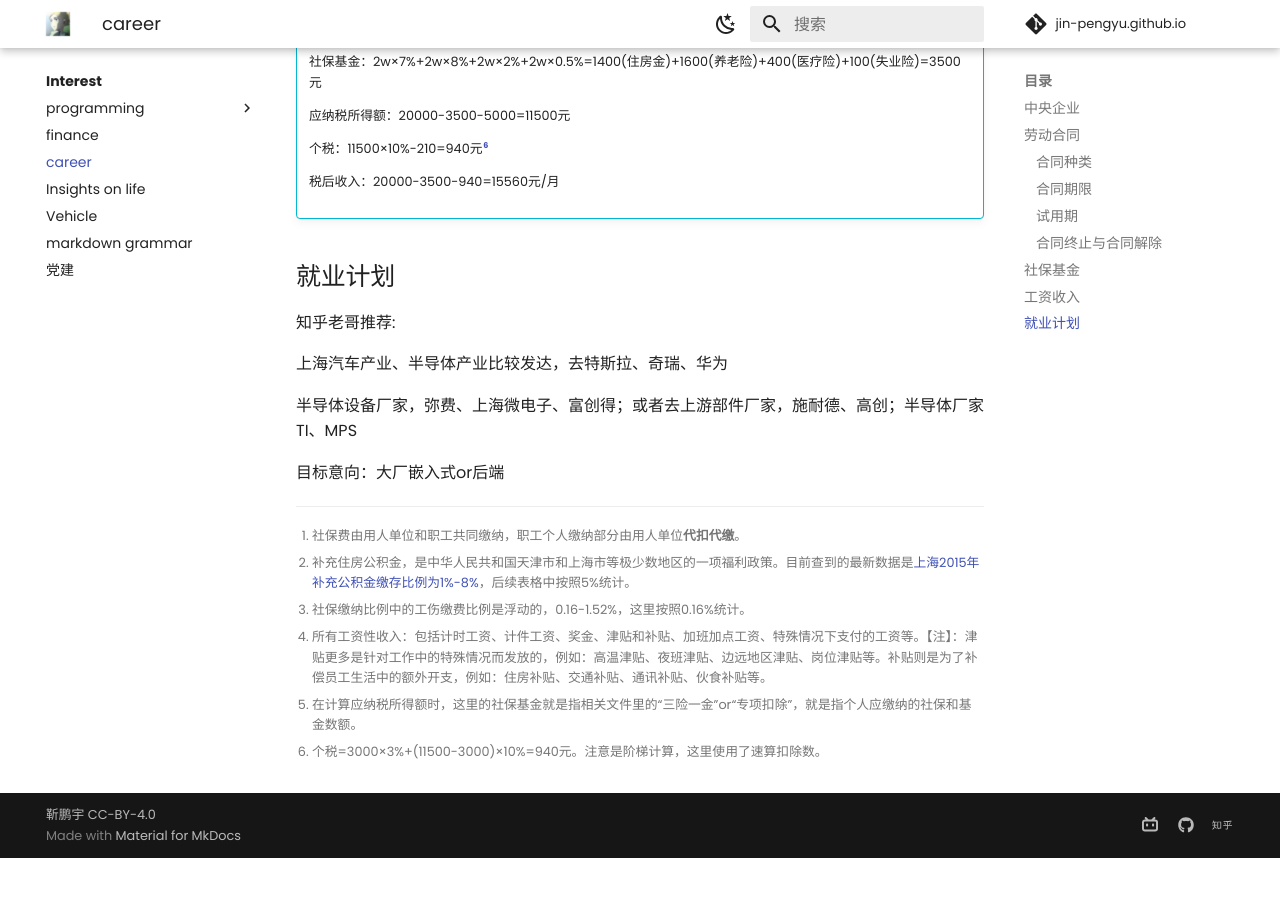
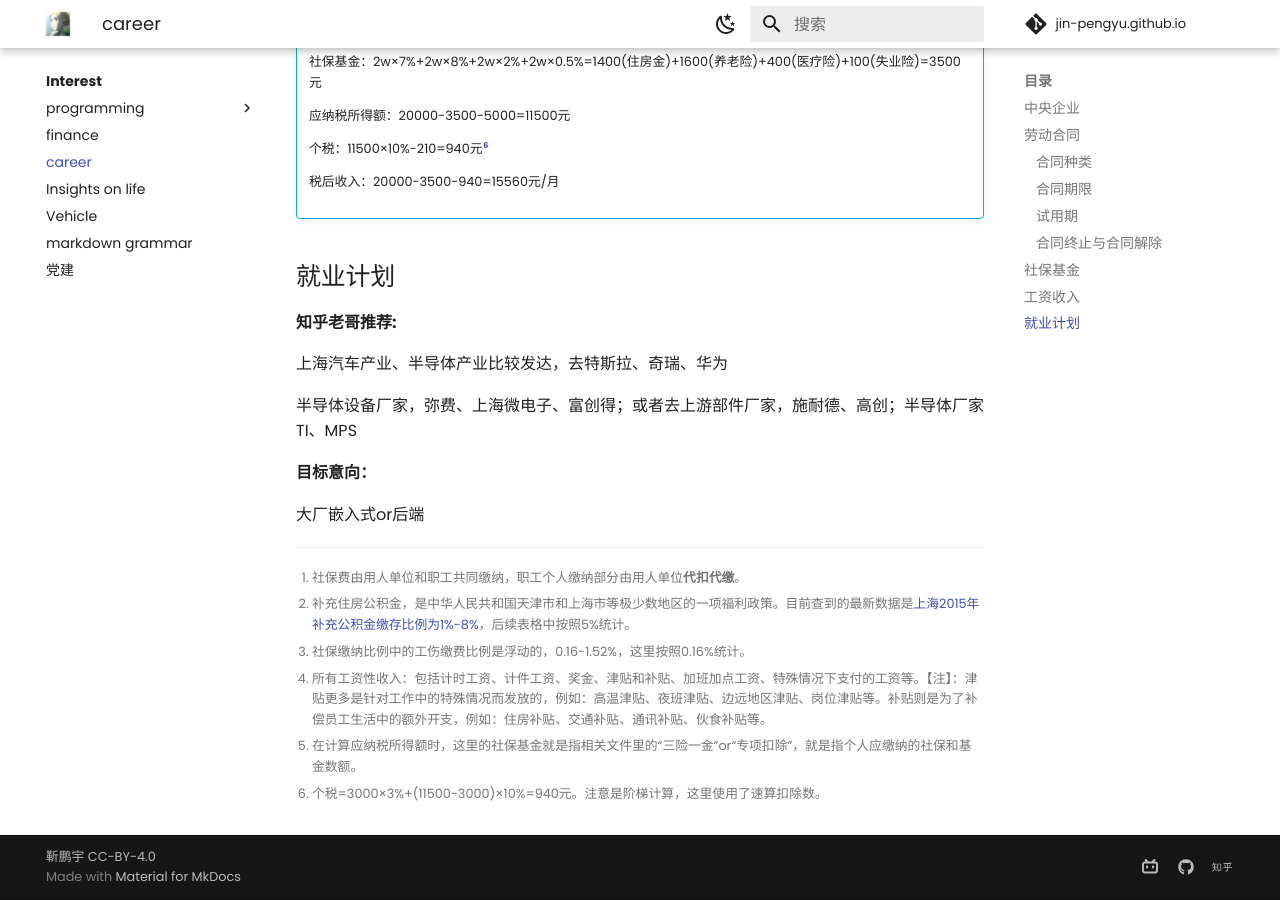
Before and after one commit to Pengyu-Jin/Pengyu-Jin.github.io, an MkDocs documentation site: the page built from docs/interest/career/career.md, in a window 1280 px wide and 900 px high, scrolled down 4427 px. Built offline with MkDocs 1.6.1 and Material for MkDocs 9.7.7, drawn with Linux system fonts in a browser that asks for light colours; comment, search, counter and statistics services are not loaded; before the commit the page ends 5285 px from its top, so only the background shows below that; part of the change alters nothing that is shown.

```diff
--- a/docs/interest/career/career.md
+++ b/docs/interest/career/career.md
@@ -212,10 +212,12 @@
 
 
 ## 就业计划
-知乎老哥推荐:
+**知乎老哥推荐:**
 
 上海汽车产业、半导体产业比较发达，去特斯拉、奇瑞、华为
 
 半导体设备厂家，弥费、上海微电子、富创得；或者去上游部件厂家，施耐德、高创；半导体厂家TI、MPS
 
-目标意向：大厂嵌入式or后端
+**目标意向：**
+
+大厂嵌入式or后端
```
